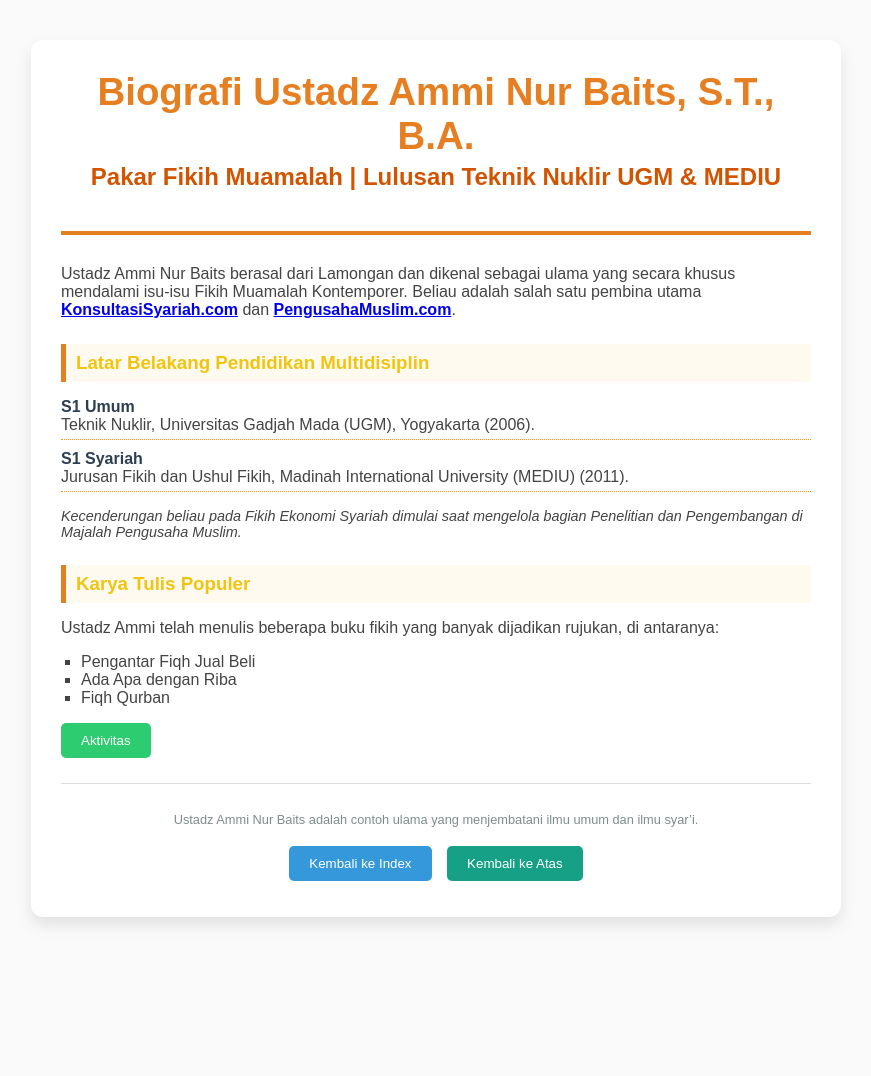
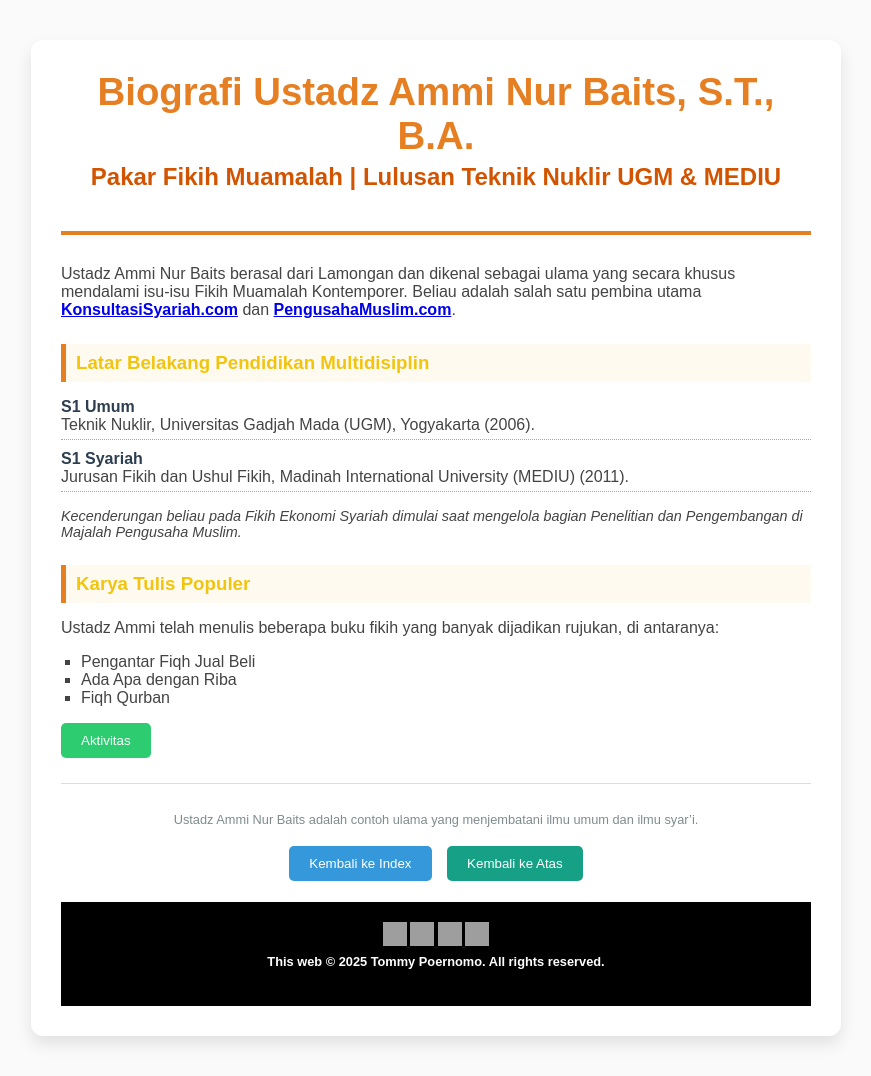
Before and after one commit to Tommy-Poernomo/HTML02-Semantic-Tommy, a plain HTML site: page ammi_nur_baits_biografi.html in a window 1280 px wide. Shown: the whole page, without its empty margins (204-1075 px from the left). Before the commit the page ends 957 px from the top, so only its background shows below. Drawn offline with Linux system fonts and the light colour scheme; grey boxes are pictures that could not be loaded.

Commit message:
edit ammi-nur-baits

```diff
--- a/ammi_nur_baits_biografi.html
+++ b/ammi_nur_baits_biografi.html
@@ -193,6 +193,22 @@
                     Kembali ke Atas
                 </button>
             </div>
+            <br>
+            <div style="background: black; color: white; text-align: center; padding: 20px;">
+                <a href="https://www.linkedin.com/in/tommy-poernomo-ab0500154" target="_blank">
+                    <img src="https://img.icons8.com/color/48/000000/linkedin.png" height="24" width="24" alt="LinkedIn">
+                </a>
+                <a href="https://github.com/Tommy-Poernomo" target="_blank">
+                    <img src="https://img.icons8.com/color/48/000000/github.png" height="24" width="24" alt="GitHub">
+                </a>
+                <a href="https://instagram.com/" target="_blank">
+                    <img src="https://img.icons8.com/color/48/000000/instagram.png" height="24" width="24" alt="Instagram">
+                </a>
+                <a href="https://web.facebook.com/tommy.poernomo" target="_blank">
+                    <img src="https://img.icons8.com/?size=100&id=CtrV2SV33rD9&format=png&color=000000" height="24" width="24" alt="Facebook">
+                </a>
+                <h4 style="margin-top: 5px;">This web © 2025 Tommy Poernomo. All rights reserved.</h4>
+            </div>
         </footer>
 
     </main>
```
